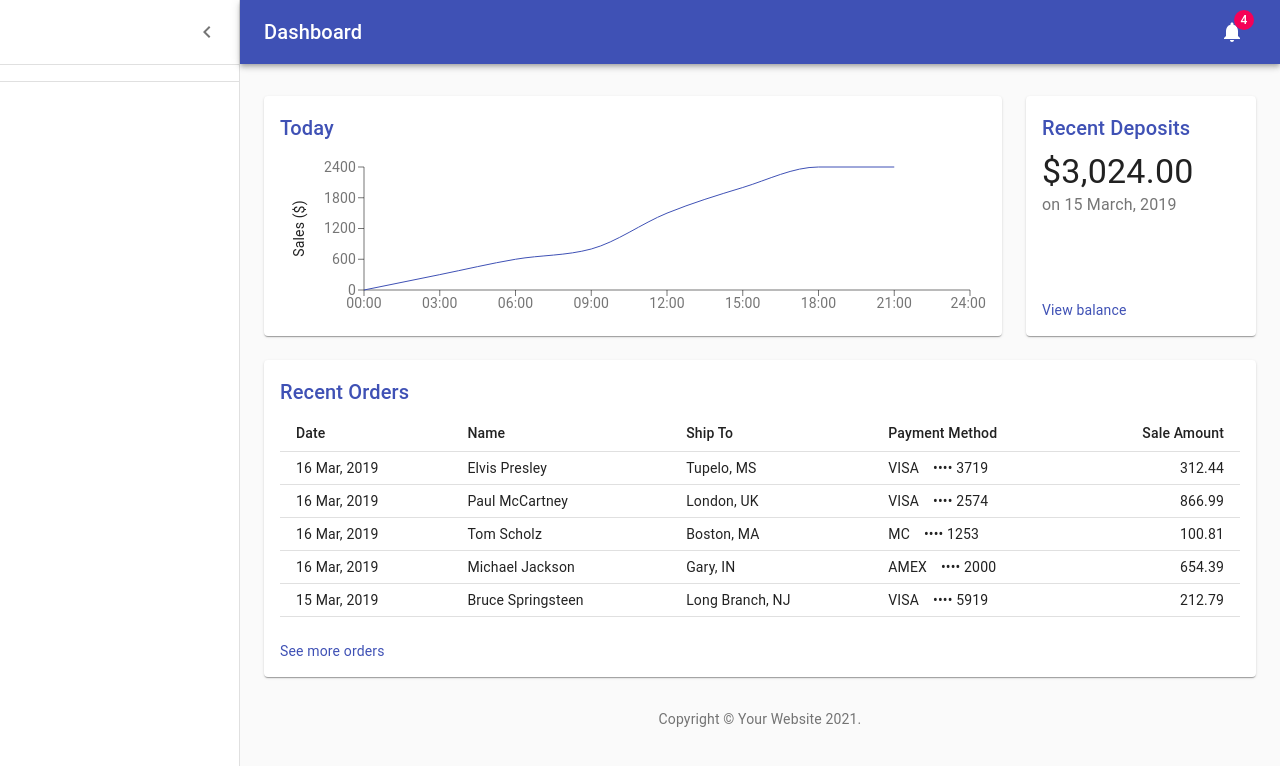
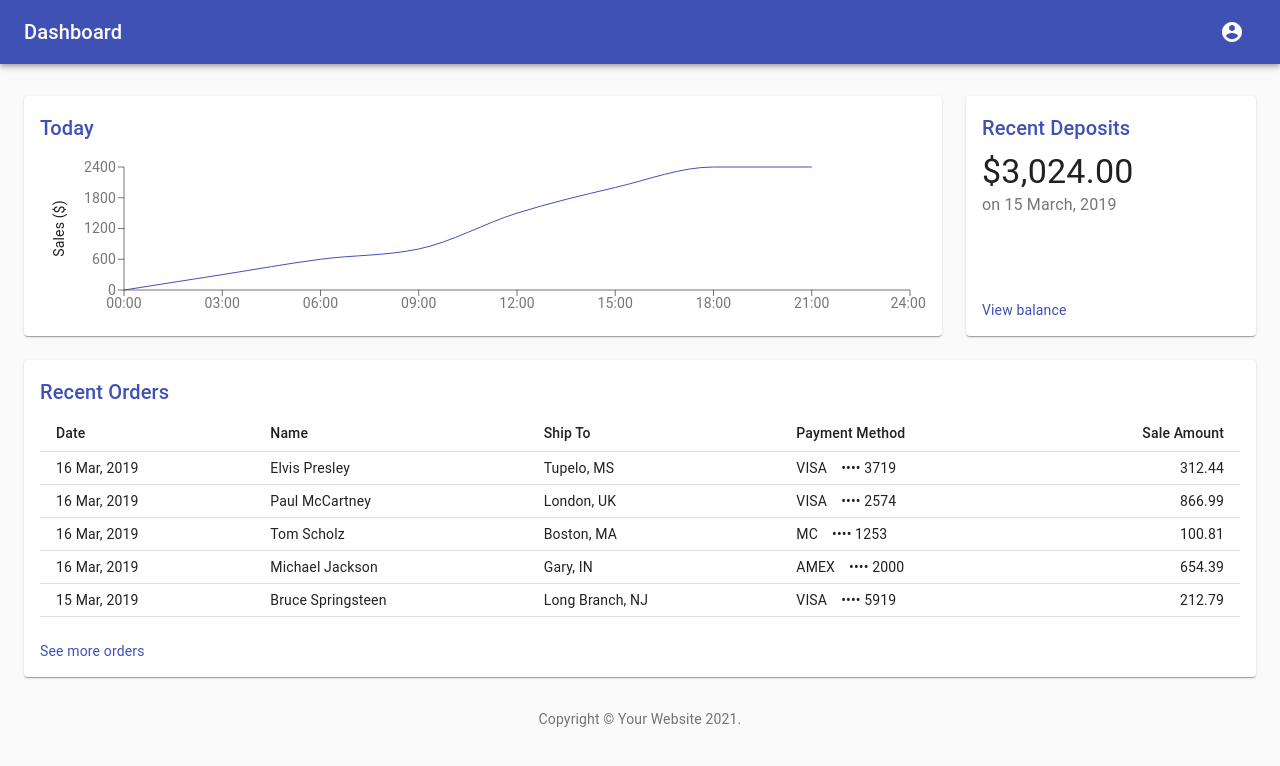
Before and after one commit to amcunio/WIT2021_Hackathon_structs, a React (Create React App) app: page /patient in a window 1280 px wide. Shown: the top 766 px of the page. Built offline with nearby package versions, Linux system fonts and the light colour scheme.

Commit message:
remove sidebar

```diff
--- a/src/components/PatientDashboard/Dashboard.jsx
+++ b/src/components/PatientDashboard/Dashboard.jsx
@@ -2,23 +2,17 @@ import React from "react";
 import clsx from "clsx";
 import { makeStyles } from "@material-ui/core/styles";
 import CssBaseline from "@material-ui/core/CssBaseline";
-import Drawer from "@material-ui/core/Drawer";
 import Box from "@material-ui/core/Box";
 import AppBar from "@material-ui/core/AppBar";
 import Toolbar from "@material-ui/core/Toolbar";
-import List from "@material-ui/core/List";
 import Typography from "@material-ui/core/Typography";
-import Divider from "@material-ui/core/Divider";
 import IconButton from "@material-ui/core/IconButton";
 import Badge from "@material-ui/core/Badge";
 import Container from "@material-ui/core/Container";
 import Grid from "@material-ui/core/Grid";
 import Paper from "@material-ui/core/Paper";
 import Link from "@material-ui/core/Link";
-import MenuIcon from "@material-ui/icons/Menu";
-import ChevronLeftIcon from "@material-ui/icons/ChevronLeft";
-import NotificationsIcon from "@material-ui/icons/Notifications";
-import { mainListItems, secondaryListItems } from "./ListItems";
+import AccountCircleIcon from "@material-ui/icons/AccountCircle";
 import Chart from "./LineChart";
 import Deposits from "./Deposits";
 import Orders from "./Orders";
@@ -119,35 +113,14 @@ const useStyles = makeStyles((theme) => ({
 
 export default function Dashboard() {
     const classes = useStyles();
-    const [open, setOpen] = React.useState(true);
-    const handleDrawerOpen = () => {
-        setOpen(true);
-    };
-    const handleDrawerClose = () => {
-        setOpen(false);
-    };
+
     const fixedHeightPaper = clsx(classes.paper, classes.fixedHeight);
 
     return (
       <div className={classes.root}>
         <CssBaseline />
-            <AppBar
-                position="absolute"
-                className={clsx(classes.appBar, open && classes.appBarShift)}
-            >
+        <AppBar position="absolute">
           <Toolbar className={classes.toolbar}>
-                    <IconButton
-                        edge="start"
-                        color="inherit"
-                        aria-label="open drawer"
-                        onClick={handleDrawerOpen}
-                        className={clsx(
-                            classes.menuButton,
-                            open && classes.menuButtonHidden
-                        )}
-                    >
-                        <MenuIcon />
-                    </IconButton>
             <Typography
               component="h1"
               variant="h6"
@@ -158,32 +131,10 @@ export default function Dashboard() {
               Dashboard
             </Typography>
             <IconButton color="inherit">
-                        <Badge badgeContent={4} color="secondary">
-                            <NotificationsIcon />
-                        </Badge>
+              <AccountCircleIcon />
             </IconButton>
           </Toolbar>
         </AppBar>
-            <Drawer
-                variant="permanent"
-                classes={{
-                    paper: clsx(
-                        classes.drawerPaper,
-                        !open && classes.drawerPaperClose
-                    ),
-                }}
-                open={open}
-            >
-                <div className={classes.toolbarIcon}>
-                    <IconButton onClick={handleDrawerClose}>
-                        <ChevronLeftIcon />
-                    </IconButton>
-                </div>
-                <Divider />
-                <List>{mainListItems}</List>
-                <Divider />
-                <List>{secondaryListItems}</List>
-            </Drawer>
         <main className={classes.content}>
           <div className={classes.appBarSpacer} />
           <Container maxWidth="lg" className={classes.container}>
```
Lines whose indentation alone changed are shown as unchanged.
